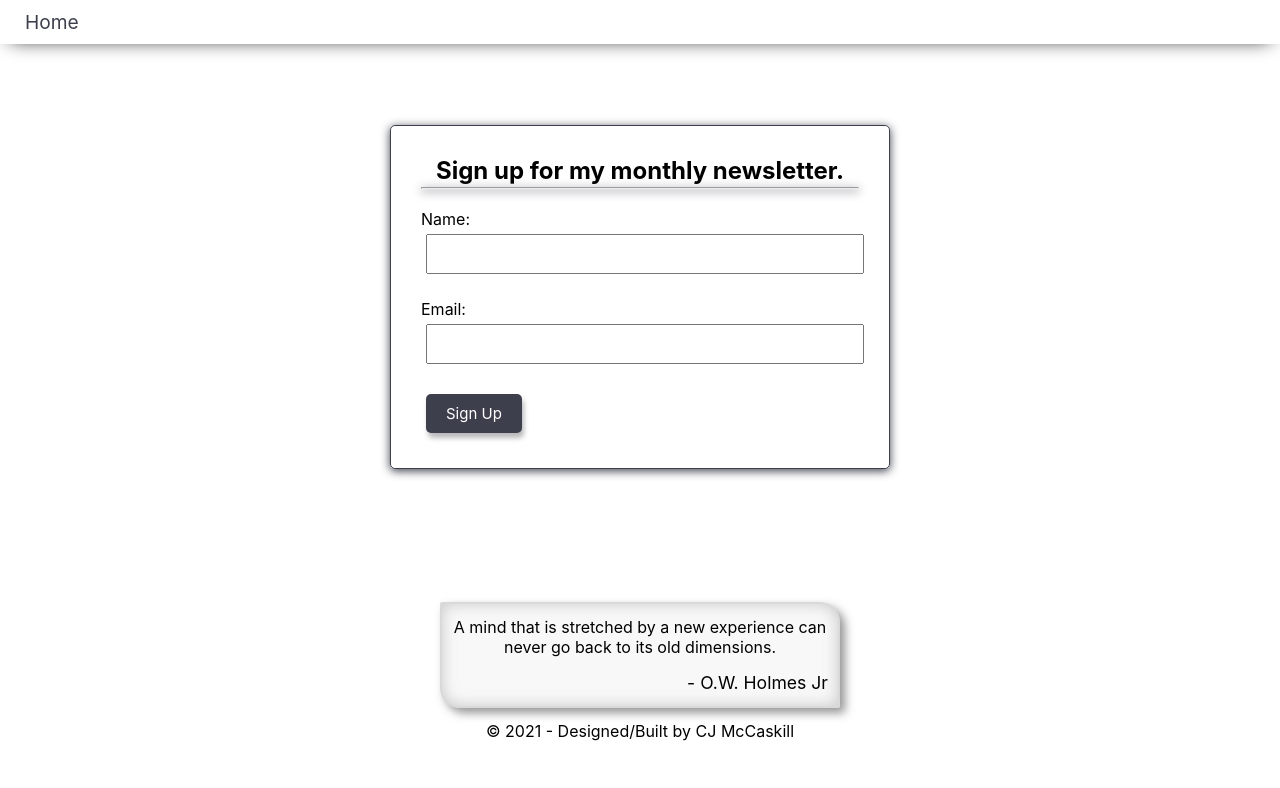
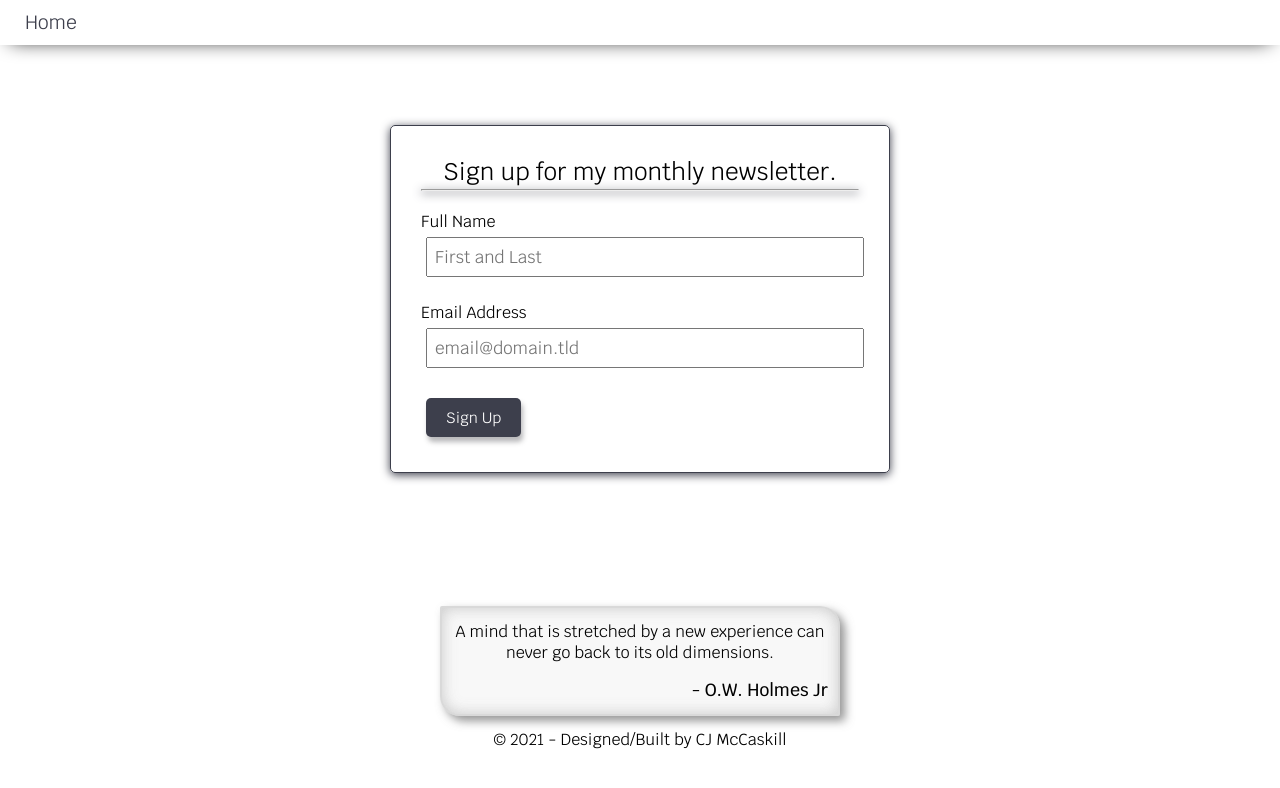
Before and after one commit to cjmccaskill/My-Journeys, a React (Create React App) app: page /form in a window 1280 px wide. Shown: the top 788 px of the page. Built offline with nearby package versions, Linux system fonts and the light colour scheme; no server answers.

Commit message:
add scroll feature to navbar

```diff
--- a/package.json
+++ b/package.json
@@ -3,9 +3,11 @@
   "version": "0.1.0",
   "private": true,
   "dependencies": {
+    "@formspree/react": "^2.2.3",
     "@testing-library/jest-dom": "^5.14.1",
     "@testing-library/react": "^11.2.7",
     "@testing-library/user-event": "^12.8.3",
+    "date-fns": "^2.23.0",
     "moment": "^2.29.1",
     "node-sass": "^6.0.1",
     "react": "^17.0.2",
--- a/src/App.scss
+++ b/src/App.scss
@@ -1,11 +1,16 @@
+@import url("https://fonts.googleapis.com/css2?family=Krub:wght@300;400;500;700&display=swap");
+
 $bg: #ebebeb;
 $scale: 1.5;
 $darkgray: #3d3f4c;
+$font-fam: "Krub", sans-serif;
 
 * {
   margin: 0;
   padding: 0;
   box-sizing: border-box;
+  font-family: $font-fam;
+  font-weight: 400;
 }
 
 // GLOBAL styles
@@ -25,6 +30,7 @@ $darkgray: #3d3f4c;
   top: 0;
   width: 100%;
   box-shadow: 0 5px 20px -10px #000;
+  transition: background-color 0.4s ease-out;
 
   .navbar {
     display: flex;
@@ -54,6 +60,11 @@ $darkgray: #3d3f4c;
       background-color: transparent;
       justify-content: flex-end;
     }
+    .navbar.active {
+      background-image: linear-gradient(180deg, #303034a6 20%, #303034 100%);
+      color: $darkgray;
+    }
+
     a {
       font-size: 1.2em;
       color: #fff;
@@ -97,6 +108,11 @@ $darkgray: #3d3f4c;
     border: 2px solid rgba(0, 0, 0, 0.772);
     border-radius: 2px 20px 2px 20px;
     padding: 8px 10px;
+
+    span {
+      color: #ff8800;
+      font-weight: 700;
+    }
   }
 }
 
@@ -136,6 +152,7 @@ $darkgray: #3d3f4c;
         line-height: 36px;
         letter-spacing: -1.04px;
         color: #303034;
+        font-weight: 700;
 
         &:hover {
           text-shadow: 1px 1px rgba(151, 151, 151, 0.719);
@@ -157,7 +174,7 @@ $darkgray: #3d3f4c;
       }
 
       .blog-date {
-        font-size: 0.7em;
+        font-size: 0.8em;
         color: #3030349a;
         margin-left: 5px;
       }
@@ -212,6 +229,7 @@ $darkgray: #3d3f4c;
   .post-author {
     text-align: right;
     font-size: 1.3rem;
+    font-weight: 700;
   }
 }
 
@@ -275,6 +293,15 @@ $darkgray: #3d3f4c;
   }
 }
 
+.form-message {
+  margin: 50px auto;
+  text-align: center;
+  font-size: 3em;
+  font-weight: 700;
+  font-family: $font-fam;
+  color: $darkgray;
+}
+
 // FOOTER styles
 .footer-container {
   display: flex;
@@ -305,6 +332,7 @@ $darkgray: #3d3f4c;
     font-size: 1.1em;
     text-align: right;
     margin-top: 5px;
+    font-weight: 500;
   }
 
   a {
--- a/src/components/Form.js
+++ b/src/components/Form.js
@@ -1,51 +1,96 @@
 import React from "react";
-import { useState } from "react";
+// import { useState } from "react";
 import Header from "./Header";
+import { useForm, ValidationError } from "@formspree/react";
 
 const Form = () => {
-  const [name, setName] = useState("");
-  const [email, setEmail] = useState("");
-
-  const onSubmit = (e) => {
-    e.preventDefault();
-
-    if (!name) {
-      alert("Please add a name");
-      return;
-    }
-    setName("");
-    setEmail("");
-  };
-
+  const [state, handleSubmit] = useForm("mrgryoaq");
+  if (state.succeeded) {
+    return (
+      <div className="header-form">
+        <Header />
+        <p className="form-message">Thanks for joining!</p>
+      </div>
+    );
+  }
   return (
     <div className="header-form">
       <Header />
       <div className="form-container">
         <h2 className="form-title">Sign up for my monthly newsletter.</h2>
         <hr />
-        <form className="email-form" onSubmit={onSubmit}>
+        <form onSubmit={handleSubmit}>
           <div className="form-control">
-            <label>Name:</label>
+            <label for="full-name">Full Name</label>
             <input
               type="text"
-              value={name}
-              onChange={(e) => setName(e.target.value)}
+              name="name"
+              id="full-name"
+              placeholder="First and Last"
             />
           </div>
           <div className="form-control">
-            <label>Email:</label>
+            <label htmlFor="email">Email Address</label>
             <input
-              type="text"
-              value={email}
-              onChange={(e) => setEmail(e.target.value)}
+              id="email"
+              type="email"
+              name="email"
+              placeholder="email@domain.tld"
+            />
+            <ValidationError
+              prefix="Email"
+              field="email"
+              errors={state.errors}
             />
           </div>
 
-          <input type="submit" value="Sign Up" className="btn" />
+          <button className="btn" type="submit" disabled={state.submitting}>
+            Sign Up
+          </button>
         </form>
       </div>
     </div>
   );
 };
 
+// const Form = () => {
+//   const [name, setName] = useState("");
+//   const [email, setEmail] = useState("");
+
+//   const onSubmit = (e) => {
+//     e.preventDefault();
+
+//     if (!name) {
+//       alert("Please add a name");
+//       return;
+//     }
+//     setName("");
+//     setEmail("");
+//   };
+
+//   return (
+
+//   );
+// };
+
 export default Form;
+
+{
+  /* <form className="email-form" onSubmit={onSubmit}>
+  <div className="form-control">
+
+  </div>
+  <div className="form-control">
+    <label>Email:</label>
+    <input
+      type="text"
+      value={email}
+      onChange={(e) => setEmail(e.target.value)}
+    />
+  </div>
+
+  <input type="submit" value="Sign Up" className="btn" />
+</form>;
+<label>Name:</label>
+    <input type="text" value={name} onChange={(e) => setName(e.target.value)} /> */
+}
--- a/src/components/Header.js
+++ b/src/components/Header.js
@@ -1,12 +1,25 @@
-import React from "react";
+/* eslint-disable react-hooks/exhaustive-deps */
+import React, { useState } from "react";
 import { Link } from "react-router-dom";
 
 const Header = () => {
+  const [navbar, setNavbar] = useState(false);
+
+  const changeBackground = () => {
+    if (window.scrollY >= 840) {
+      setNavbar(true);
+    } else {
+      setNavbar(false);
+    }
+  };
+
+  window.addEventListener("scroll", changeBackground);
+
   return (
     <div className="nav-container">
-      <div className="navbar">
+      <div className={navbar ? "navbar active" : "navbar"}>
         <Link to="/home">
-          <div className="nav-link">Home</div>
+          <div className={navbar ? "nav-link active" : "nav-link"}>Home</div>
         </Link>
         <Link to="/form">
           <div className="nav-link">Sign Up</div>
--- a/src/pages/BlogPost.js
+++ b/src/pages/BlogPost.js
@@ -11,7 +11,6 @@ const BlogPost = (props) => {
       `https://cdn.contentful.com/spaces/etc9m00jwpir/environments/master/entries/${props.match.params.id}/?access_token=6g-qYJkhoa2WNr5MqK3ads4PLkPDy3DQltMuz6QuthU`
     );
     const data = await response.json();
-    console.log("Selected Blog Data -", data);
     setBlog(data);
   };
 
@@ -20,7 +19,6 @@ const BlogPost = (props) => {
       `https://cdn.contentful.com/spaces/etc9m00jwpir/environments/master/assets/${blog.fields.image.sys.id}/?access_token=6g-qYJkhoa2WNr5MqK3ads4PLkPDy3DQltMuz6QuthU`
     );
     const data = await response.json();
-    console.log("Selected Blog Image -", data);
     setBlogImage(data);
   };
 
```
Also changed, not shown: 2 other files (tests, documents, lock files or other folders).
